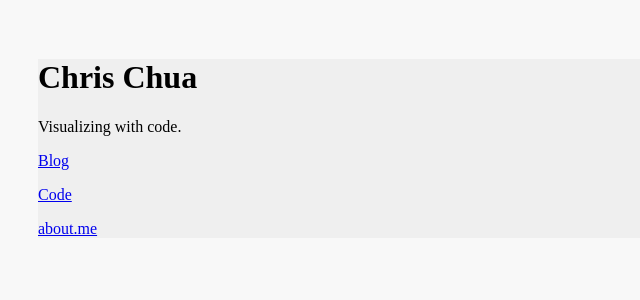
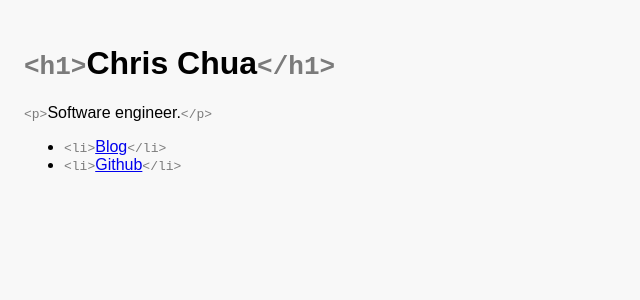
Before and after one commit to chrisirhc/sirh.cc, a Next.js app: page / in a window 1280 px wide. Shown: the top 300 px of the page, without its empty margins (0-640 px from the left). Built offline with nearby package versions, Linux system fonts and the light colour scheme.

Commit message:
clean up styles

```diff
--- a/my.css
+++ /dev/null
@@ -1,14 +0,0 @@
-body {
-  padding: 30px;
-  background: #f8f8f8;
-}
-
-#me {
-  background-color: rgba(238, 238, 238, 0.8);
-}
-#svg-container {
-  /* cursor: none; */
-}
-circle {
-  fill: white;
-}
--- a/pages/_app.js
+++ b/pages/_app.js
@@ -1,5 +1,5 @@
-import '../my.css';
+import "../styles/global.css";
 
 export default function MyApp({ Component, pageProps }) {
-  return <Component {...pageProps} />
+  return <Component {...pageProps} />;
 }
--- a/pages/index.js
+++ b/pages/index.js
@@ -2,34 +2,23 @@ import Head from "next/head";
 
 export default function Home() {
   return (
-    <div>
+    <>
       <Head>
         <title>Chris Chua</title>
       </Head>
-      <div className="container">
-        <div className="jumbotron" id="me">
-          <h1>Chris Chua</h1>
-          <p>Visualizing with code.</p>
-          <div className="row">
-            <div className="col-sm-4 text-center">
-              <p>
-                <a href="http://blog.sirh.cc/">Blog</a>
-              </p>
-            </div>
-            <div className="col-sm-4 text-center">
-              <p>
-                <a href="http://github.com/chrisirhc/">Code</a>
-              </p>
-            </div>
-            <div className="col-sm-4 text-center">
-              <p>
-                <a href="http://about.me/chrisirhc">about.me</a>
-              </p>
-            </div>
-          </div>
-        </div>
-        <div className="text-center" id="svg-container"></div>
-      </div>
-    </div>
+      <main>
+        <h1>Chris Chua</h1>
+        <p>Software engineer.</p>
+        <ul>
+          <li>
+            <a href="http://blog.sirh.cc/">Blog</a>
+          </li>
+          <li>
+            <a href="http://github.com/chrisirhc/">Github</a>
+          </li>
+          {/* <a href="http://about.me/chrisirhc">about.me</a> */}
+        </ul>
+      </main>
+    </>
   );
 }
--- /dev/null
+++ b/styles/global.css
@@ -0,0 +1,41 @@
+body {
+  font-family: sans-serif;
+  padding: 1em;
+  background: #f8f8f8;
+}
+
+p::before {
+  opacity: 0.5;
+  content: "<p>";
+  font-family: monospace;
+}
+
+p::after {
+  opacity: 0.5;
+  content: "</p>";
+  font-family: monospace;
+}
+
+h1::before {
+  opacity: 0.5;
+  content: "<h1>";
+  font-family: monospace;
+}
+
+h1::after {
+  opacity: 0.5;
+  content: "</h1>";
+  font-family: monospace;
+}
+
+li::before {
+  opacity: 0.5;
+  content: "<li>";
+  font-family: monospace;
+}
+
+li::after {
+  opacity: 0.5;
+  content: "</li>";
+  font-family: monospace;
+}
```
